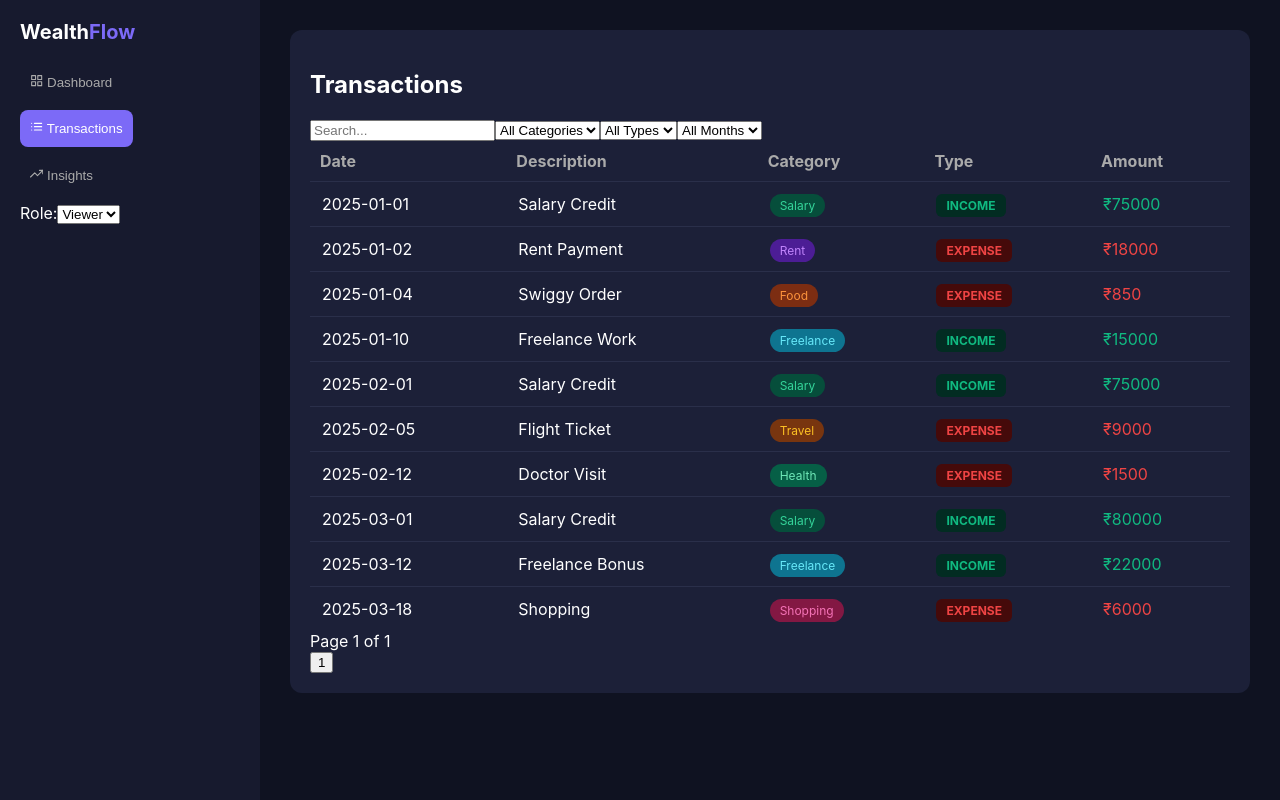
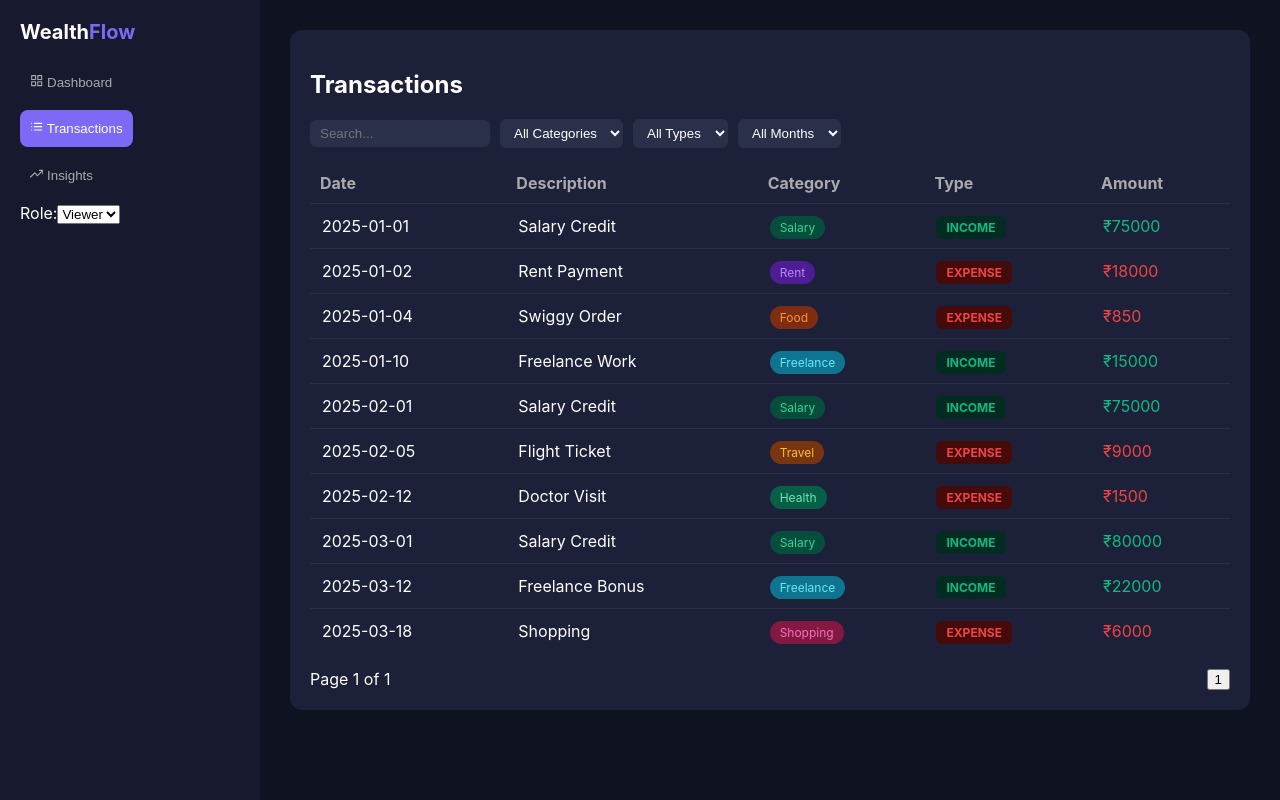
Before and after one commit to kundana-kolanuvada/finance-dashboard, a React (Vite) app: page / in a window 1280 px wide. Both pictures are taken after a click on the button "Transactions". Built offline with nearby package versions, Linux system fonts and the light colour scheme.

Commit message:
improved css

```diff
--- a/src/styles/global.css
+++ b/src/styles/global.css
@@ -183,3 +183,45 @@ body {
   flex-direction: column;
   gap: 10px;
 }
+
+.top-bar {
+  display: flex;
+  align-items: center;
+  gap: 10px;
+  margin-bottom: 15px;
+  flex-wrap: wrap;
+}
+
+.search-small {
+  width: 160px;
+  padding: 6px 10px;
+  border-radius: 6px;
+  border: none;
+  background: #2a2f4a;
+  color: white;
+}
+
+.top-bar select {
+  padding: 6px 10px;
+  border-radius: 6px;
+  border: none;
+  background: #2a2f4a;
+  color: white;
+}
+
+.edit-btn {
+  background: #1f2937;
+  color: white;
+  border: none;
+  padding: 6px 10px;
+  border-radius: 6px;
+  margin-right: 5px;
+  cursor: pointer;
+}
+
+.pagination-bar {
+  margin-top: 15px;
+  display: flex;
+  justify-content: space-between;
+  align-items: center;
+}
```
